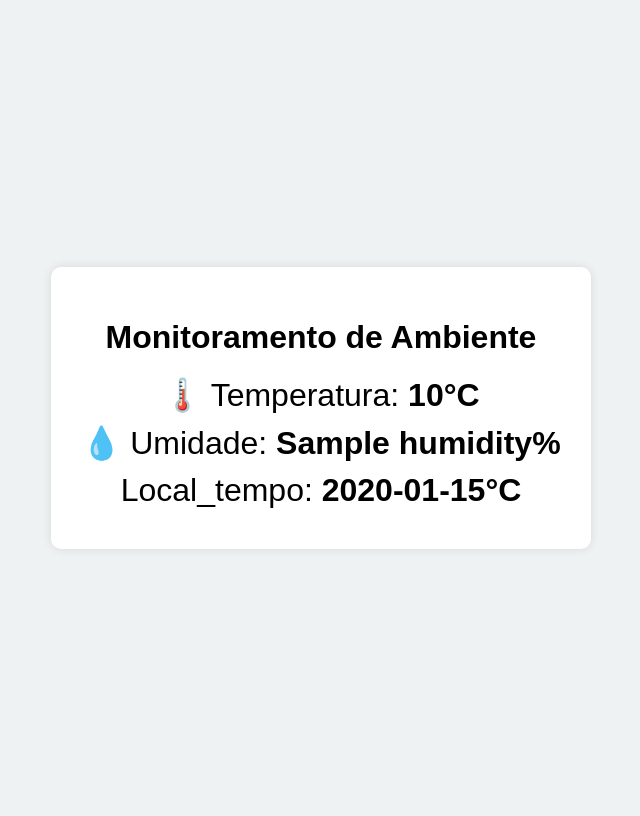
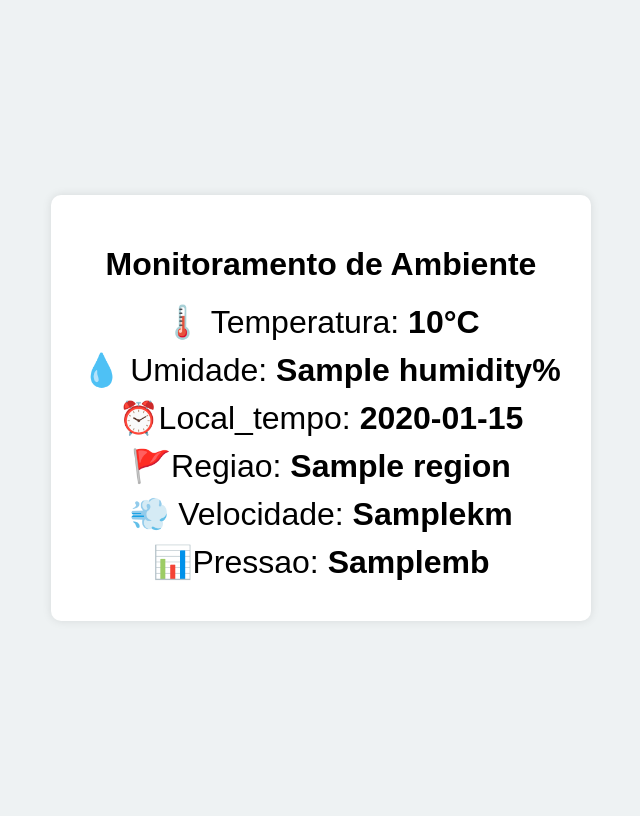
Before and after one commit to Jaqueline-zanelato/API-CEP, a Flask app: page /tempo in a window 1280 px wide. Shown: the whole page, without its empty margins (319-959 px from the left). Run offline with Flask 3, Linux system fonts and the light colour scheme; a database or web service that is not in the repository returns one stand-in record (values such as "Sample title"); data that the repository does not hold is empty.

Commit message:
atualizacao1

```diff
--- a/app.py
+++ b/app.py
@@ -28,9 +28,12 @@ def tempo():
 
     temperatura = result["current"]["temp_c"]
     umidade = result["current"]["humidity"]
-    local_tempo = result["current"]["localtime"]
+    local_tempo = result["location"]["localtime"]
+    regiao = result["location"]["region"]
+    velocidade_vento = result["current"]["vis_km"]
+    pressao = result["current"]["pressure_mb"]
 
-    return render_template("paginatempo.html",temp=temperatura, umid=umidade, localtime=local_tempo)
+    return render_template("paginatempo.html",temp=temperatura, umid=umidade, localtime=local_tempo, region=regiao, vis_km=velocidade_vento, pressure_mb=pressao)
 
 if __name__ == '__main__':
     app.run(debug=True)
--- a/templates/paginatempo.html
+++ b/templates/paginatempo.html
@@ -33,7 +33,10 @@
         <h1>Monitoramento de Ambiente</h1>
         <div class="dado">🌡️ Temperatura: <strong>{{ temp }}°C</strong></div>
         <div class="dado">💧 Umidade: <strong>{{ umid }}%</strong></div>
-        <div class="dado"> Local_tempo: <strong>{{ localtime }}°C</strong></div>
+        <div class="dado"> ⏰Local_tempo: <strong>{{ localtime }}</strong></div>
+        <div class="dado"> 🚩Regiao: <strong>{{ region }}</strong></div>
+        <div class="dado"> 💨 Velocidade: <strong>{{ vis_km }}km</strong></div>
+        <div class="dado"> 📊Pressao: <strong>{{ pressure_mb }}mb</strong></div>
     </div>
 </body>
 </html>
```
